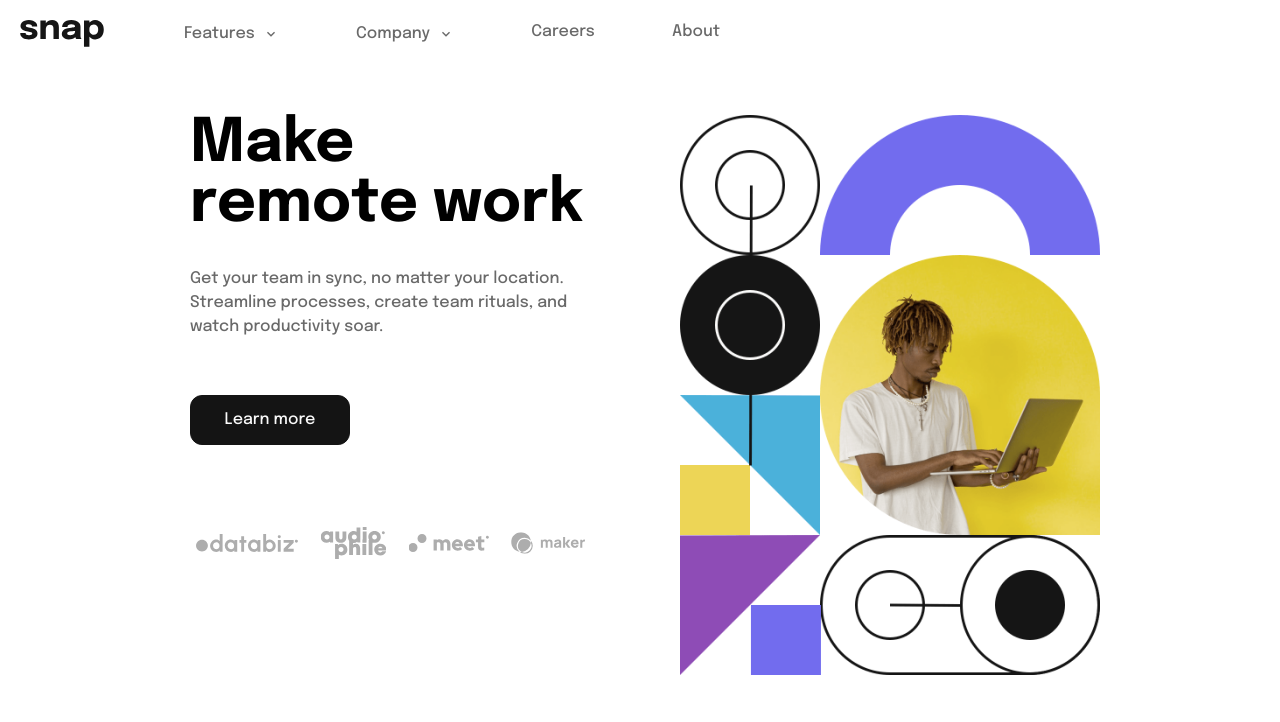
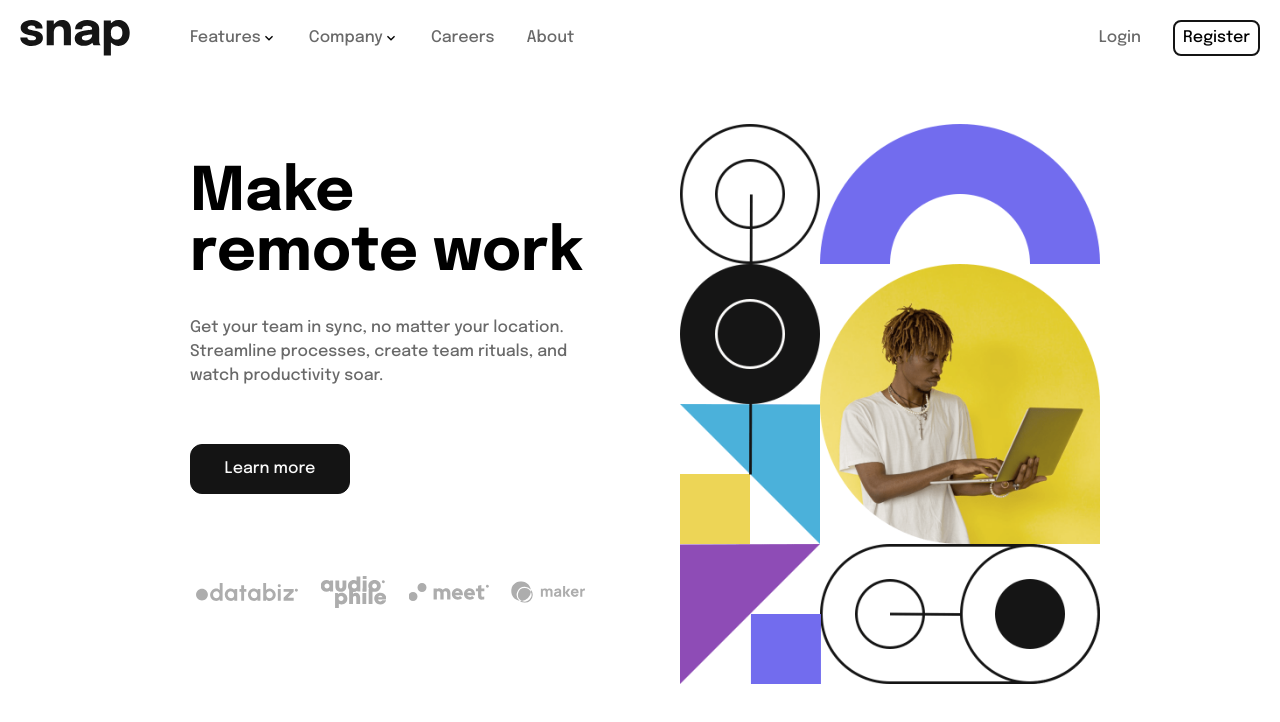
Before and after one commit to Di-void/intro-page-w-tailwind, a React (Vite) app: page / in a window 1280 px wide. Shown: the top 722 px of the page. Built offline with nearby package versions, Linux system fonts and the light colour scheme.

Commit message:
implement nav menu options according to desktop design with hover states

```diff
--- a/src/components/Hero.jsx
+++ b/src/components/Hero.jsx
@@ -22,8 +22,8 @@ const Hero = () => {
       {/* END HERO IMAGE */}
 
       {/* HERO AND INFO */}
-      <article className="mt-5 lg:m-0 lg:w-full lg:relative">
-        <h2 className="text-3xl font-bold text-center max-w-[400px] mx-auto lg:text-6xl lg:text-left">
+      <article className="place-self-center mt-5 lg:m-0 lg:min-h-[60vh] lg:w-full lg:relative">
+        <h2 className="text-3xl font-bold text-center max-w-[400px] mx-auto md:text-4xl lg:text-6xl lg:text-left">
           Make remote work
         </h2>
         <p className="text-center text-medium-gray mt-3 max-w-2xl p-3 lg:p-0 lg:max-w-[400px] lg:text-left lg:mt-8 mx-auto">
--- a/src/components/Navbar.jsx
+++ b/src/components/Navbar.jsx
@@ -3,6 +3,8 @@ import Logo from "../assets/svgs/logo.svg";
 import { TbMenu2 } from "react-icons/tb";
 import { GrClose } from "react-icons/gr";
 import { featureIcons } from "../libs/featureIcons";
+import Features from "./nav-menu-opts/Features";
+import Company from "./nav-menu-opts/Company";
 import { MdKeyboardArrowDown, MdKeyboardArrowUp } from "react-icons/md";
 
 const optionsForDropDown = {
@@ -59,29 +61,62 @@ const Navbar = () => {
 
   return (
     <nav className="flex justify-between p-5">
+      {/* DESKTOP MENU */}
+
       {/* LOGO AND LINKS SECTION */}
-      <div className="flex md:w-[80%] max-w-[700px] ">
-        <img src={Logo} alt="/" className="hover:cursor-pointer" />
+      <div className=" flex">
+        <img src={Logo} alt="/" className="hover:cursor-pointer md:w-[110px]" />
         {/* DESKTOP MENU LINKS */}
-        <ul className="hidden md:flex justify-between ml-20 w-[80%]">
-          <li className="flex items-center text-medium-gray text-left">
-            Features{" "}
-            <span className="ml-2">
+        <ul className="hidden md:flex items-center justify-between px-1 md:gap-x-4 lg:gap-x-8 md:ml-3 lg:ml-14">
+          <li className="group relative flex items-center hover:cursor-pointer h-full">
+            <span className="text-medium-gray hover:text-almost-black">
+              Features
+            </span>{" "}
+            <span className="">
               <MdKeyboardArrowDown />
             </span>
+            {/* <span className="">
+              <MdKeyboardArrowUp />
+            </span> */}
+            <Features />
           </li>
-          <li className="flex items-center text-medium-gray text-left">
-            Company{" "}
-            <span className="ml-2">
+          <li className="group relative flex items-center hover:cursor-pointer h-full">
+            <span className="text-medium-gray hover:text-almost-black">
+              Company
+            </span>{" "}
+            <span className="">
               <MdKeyboardArrowDown />
             </span>
+            <Company />
           </li>
-          <li className="text-medium-gray text-left">Careers</li>
-          <li className="text-medium-gray text-left">About</li>
+          <li className="text-medium-gray hover:text-almost-black hover:cursor-pointer">
+            Careers
+          </li>
+          <li className="text-medium-gray hover:text-almost-black hover:cursor-pointer">
+            About
+          </li>
         </ul>
-        {/* END DESKTOP MENU LINKS */}
+        {/* END LOGO AND LINKS SECTION */}
       </div>
-      {/* END LOGO AND LINKS SECTION */}
+
+      {/* DESKTOP BTNS */}
+      <div className="hidden  md:flex justify-between items-center gap-x-8">
+        <button className="text-medium-gray hover:text-almost-black hover:cursor-pointer">
+          Login
+        </button>
+        <button className="px-2 py-1 rounded-lg text-center hover:bg-almost-black hover:text-almost-white border-2 border-almost-black duration-75">
+          Register
+        </button>
+      </div>
+      {/* END DESKTOP BTNS */}
+
+      {/* HAMBURGER */}
+      <button className="text-3xl md:hidden" onClick={toggleMenu}>
+        <TbMenu2 />
+      </button>
+      {/* END HAMBURGER */}
+
+      {/* END DESKTOP MENU */}
 
       {/* MOBILE MENU */}
       {/* OVERLAY */}
@@ -104,7 +139,7 @@ const Navbar = () => {
             <GrClose />
           </button>
 
-          {/* mobile-links */}
+          {/* LINKS */}
           <ul className="flex flex-col gap-4 mt-14 justify-between">
             {/* FEATURES */}
             <li className="flex flex-col text-medium-gray text-left ">
@@ -122,7 +157,7 @@ const Navbar = () => {
                   )}
                 </span>
               </button>
-              {/* sub links */}
+              {/* FEATURES SUBLINKS */}
               <ul
                 className={`mt-3 ml-8 flex flex-col gap-2 ${
                   navStates.menuState.features ? "" : "hidden"
@@ -140,7 +175,9 @@ const Navbar = () => {
                   );
                 })}
               </ul>
+              {/* END FEATURES SUBLINKS */}
             </li>
+            {/* END FEATURES */}
 
             {/* COMPANY */}
             <li className="flex flex-col text-medium-gray text-left ">
@@ -158,7 +195,7 @@ const Navbar = () => {
                   )}
                 </span>
               </button>
-              {/* sub links */}
+              {/* COMPANY SUBLINKS */}
               <ul
                 className={`mt-3 ml-8 flex flex-col gap-2 ${
                   navStates.menuState.company ? "" : "hidden"
@@ -170,7 +207,9 @@ const Navbar = () => {
                 </li>
                 <li className="hover:outline-dotted cursor-pointer">Blog</li>
               </ul>
+              {/* END COMPNAY SUBLINKS */}
             </li>
+            {/* END COMPANY */}
 
             {/*  */}
             <li className="text-medium-gray hover:text-almost-black text-left hover:cursor-pointer">
@@ -183,7 +222,7 @@ const Navbar = () => {
             </li>
           </ul>
 
-          {/* buttons */}
+          {/* BUTTONS */}
           <button className="block mx-auto text-medium-gray mt-7 hover:text-almost-black">
             Login
           </button>
@@ -191,15 +230,9 @@ const Navbar = () => {
             Register
           </button>
         </div>
+        {/* END LINKS */}
       </div>
       {/* END MOBILE MENU */}
-
-      {/* buttons */}
-
-      {/* hamburger */}
-      <button className="text-3xl md:hidden" onClick={toggleMenu}>
-        <TbMenu2 />
-      </button>
     </nav>
   );
 };
--- /dev/null
+++ b/src/components/nav-menu-opts/Company.jsx
@@ -0,0 +1,21 @@
+import React from "react";
+
+const Company = () => {
+  return (
+    <div className="invisible opacity-0 group-hover:opacity-100 pointer-events-none group-hover:visible group-hover:pointer-events-auto transition-all group-hover:top-7 duration-100 absolute top-11 right-[-40px] z-10 bg-white shadow-2xl rounded-xl p-6 w-[130px]">
+      <ul className="flex flex-col gap-y-2">
+        <li className="capitalize text-medium-gray hover:outline-dotted hover:outline-2 hover:outline-medium-gray">
+          history
+        </li>
+        <li className="capitalize text-medium-gray hover:outline-dotted hover:outline-2 hover:outline-medium-gray">
+          our team
+        </li>
+        <li className="capitalize text-medium-gray hover:outline-dotted hover:outline-2 hover:outline-medium-gray">
+          blog
+        </li>
+      </ul>
+    </div>
+  );
+};
+
+export default Company;
--- /dev/null
+++ b/src/components/nav-menu-opts/Features.jsx
@@ -0,0 +1,23 @@
+import { featureIcons } from "../../libs/featureIcons";
+
+const Features = () => {
+  return (
+    <div className="invisible opacity-0 group-hover:opacity-100 pointer-events-none group-hover:visible group-hover:top-7 group-hover:pointer-events-auto transition-all duration-75 absolute top-11 left-[-80px] z-10 bg-white shadow-2xl p-6 rounded-xl">
+      <ul className="grid grid-rows-4 gap-y-2">
+        {featureIcons.map((item) => {
+          return (
+            <li
+              key={item.id}
+              className="capitalize flex place-items-center gap-x-5 text-medium-gray hover:outline-dotted hover:outline-2 hover:outline-medium-gray"
+            >
+              <span>{item.icon}</span>
+              {item.text}
+            </li>
+          );
+        })}
+      </ul>
+    </div>
+  );
+};
+
+export default Features;
```
